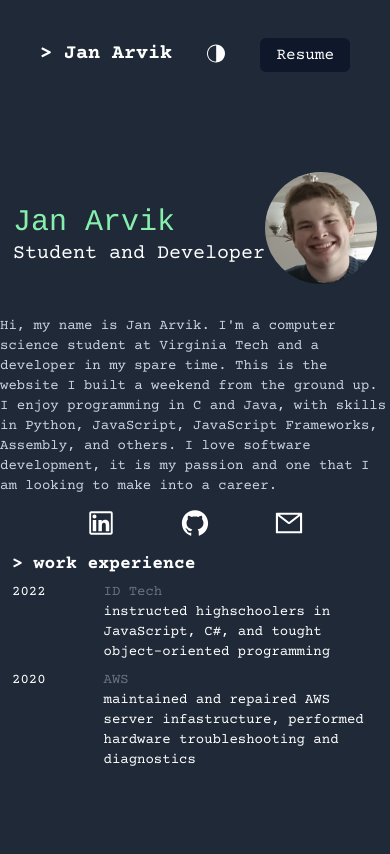
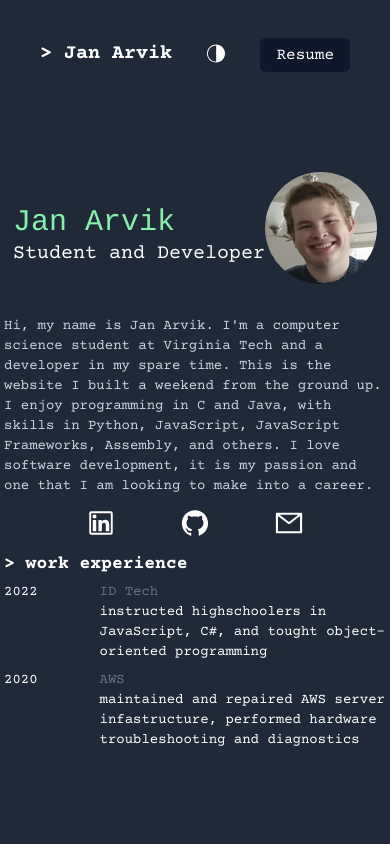
Before and after one commit to Skumbl/NextJS-React-Portfolio, a Next.js app: page / in a window 390 px wide. Built offline with nearby package versions, Linux system fonts and the light colour scheme.

Commit message:
fixed mobile padding

```diff
--- a/pages/index.js
+++ b/pages/index.js
@@ -40,7 +40,7 @@ export default function Home() {
               </div>
               <Image src={profile} className= 'w-28 h-28 rounded-full overflow-hidden my-4'/>
             </div>
-            <p className='text-start text-sm text-gray-800 dark:text-slate-300'>
+            <p className='text-start text-sm text-gray-800 dark:text-slate-300 px-1'>
             Hi, my name is Jan Arvik. I'm a computer science student at Virginia Tech and a developer in my spare time.
             This is the website I built a weekend from the ground up. I enjoy programming in C and Java, with skills in Python,
             JavaScript, JavaScript Frameworks, Assembly, and others. I love software development, it is my passion and one
@@ -60,7 +60,7 @@ export default function Home() {
           </div>
         </section>
         <section className="bg-white dark:bg-gray-800 font-courierBold">
-          <div className=' text-md max-w-md m-auto px-3 text-black dark:text-white'>
+          <div className=' text-md max-w-md m-auto px-1 text-black dark:text-white'>
             <h3 className='text-lg'>&gt; work experience</h3>
 
             <div className='grid grid-cols-4 text-sm font-courier text-start'>
```
